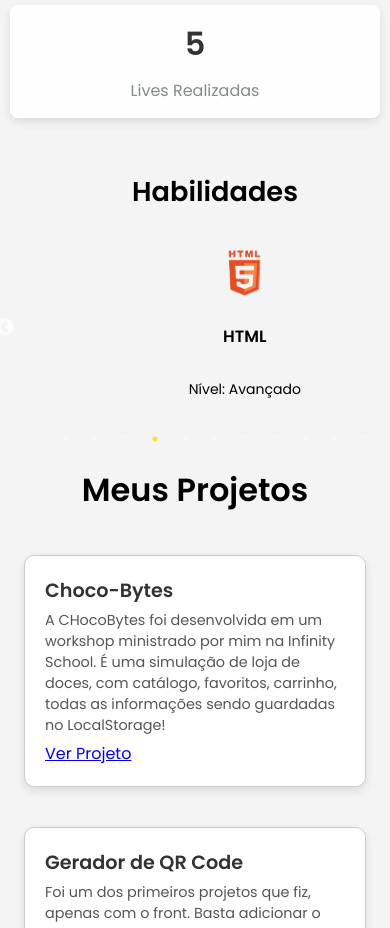
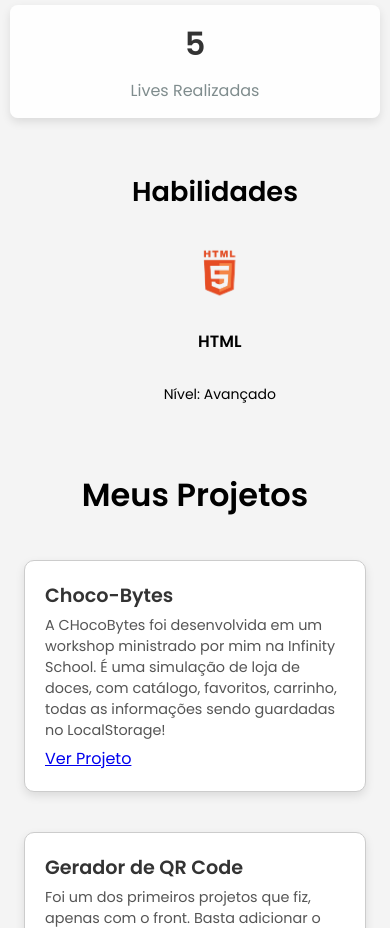
Before and after one commit to Nathalia-Macedo/curriculo-react, a React (Create React App) app: page / in a window 390 px wide. Shown: the part 3100-4028 px from the top of the page. Built offline with nearby package versions, Linux system fonts and the light colour scheme.

Commit message:
centralizado mas quebrando na responsividade

```diff
--- a/src/Components/SobreMim/Skills/Skills.css
+++ b/src/Components/SobreMim/Skills/Skills.css
@@ -3,26 +3,30 @@
   display: flex;
   flex-direction: column;
   align-items: center;
-  width: 100%; /* Certifica-se de que o container ocupe toda a largura */
+
+  width: 100%;
+  overflow: hidden; /* Evita overflow horizontal */
 }
 
-.skills h2{
+.skills h2 {
   color: black;
 }
 
 .skills-list {
   width: 100%;
-  max-width: 1300px; /* Limita o tamanho máximo do carrossel */
+  max-width: 1300px;
+  margin: 0 auto; /* Centraliza o carrossel */
+  overflow: hidden;
 }
 
 .slick-slider {
   display: flex;
-  justify-content: center; /* Centraliza o carrossel */
+  justify-content: center;
 }
 
 .slick-track {
   display: flex;
-  justify-content: center; /* Garante que os itens no carrossel sejam centralizados */
+  justify-content: center;
 }
 
 .skill-item {
@@ -31,34 +35,33 @@
   align-items: center;
   justify-content: center;
   text-align: center;
+  padding: 10px; /* Espaçamento interno */
   transition: transform 0.3s;
-  margin: 10px;
   cursor: pointer;
+  box-sizing: border-box; /* Garante que o padding e margin sejam considerados no tamanho total */
 }
 
 .skill-image {
   width: 60px;
   height: 60px;
-  margin-bottom: 5px;
+  margin-bottom: 10px; /* Maior espaçamento entre imagem e texto */
 }
-
-
-
 
 .skill-info {
   font-size: 14px;
   display: flex;
   flex-direction: column;
   align-items: center;
+  margin-right: 30px;
 }
 
 .skill-item:hover {
-  transform: scale(1.05);
+  transform: scale(1.05); /* Efeito de zoom suave no hover */
 }
 
 /* Ajustes para os pontinhos de navegação do carrossel */
 .slick-dots li button:before {
-  color: #fff; /* Cor dos pontinhos */
+  color: #fff;
 }
 
 .slick-dots li.slick-active button:before {
```
